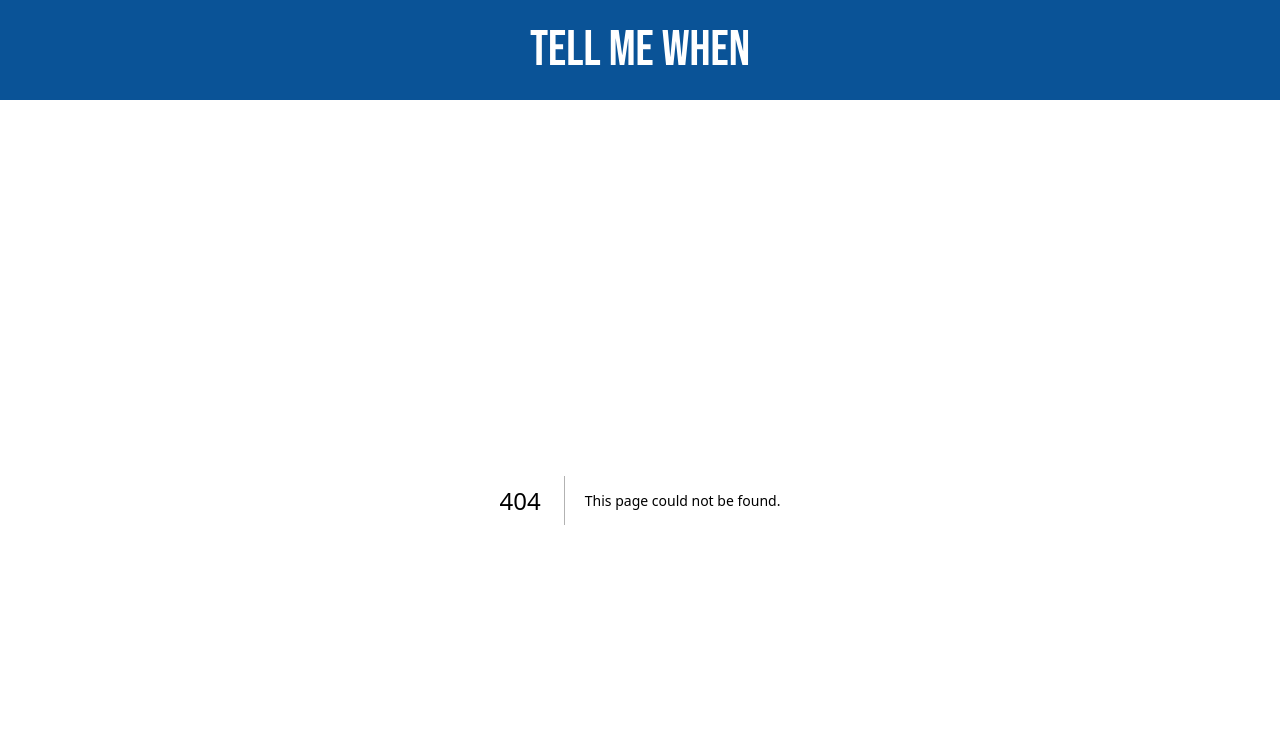
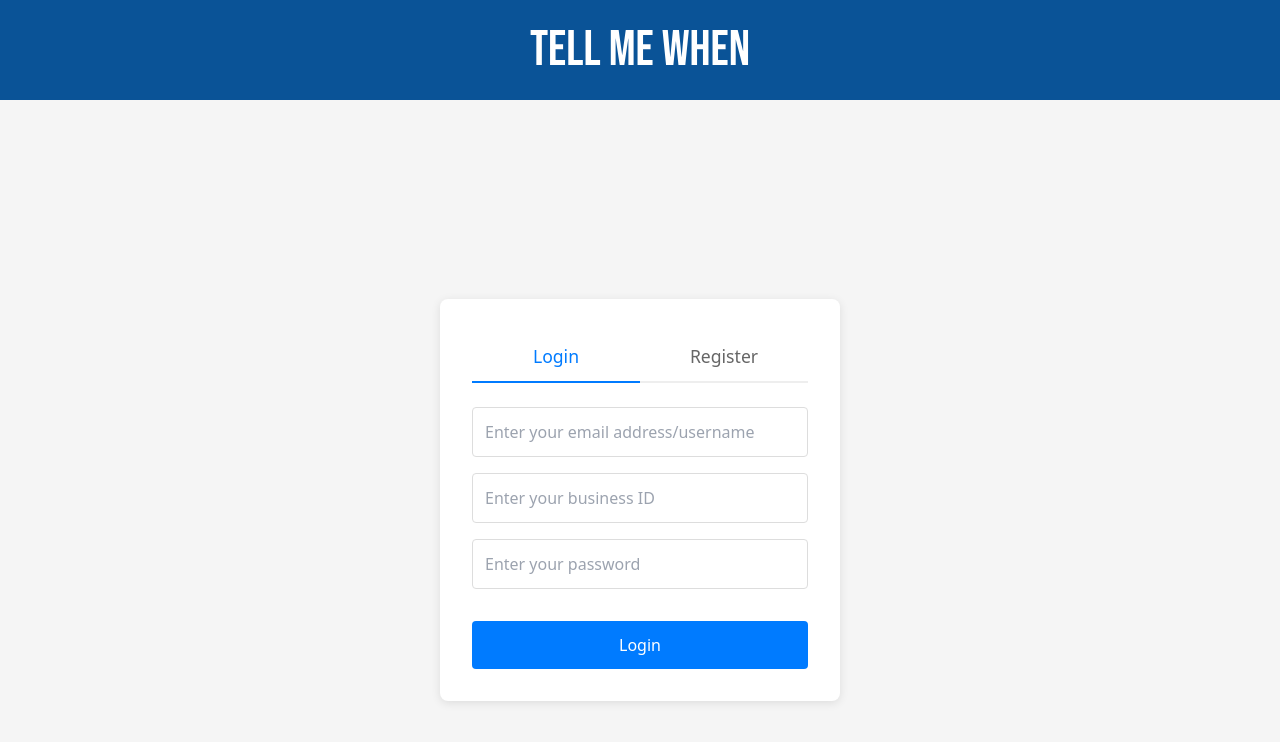
Before and after one commit to HufsaHaq/tellmewhen, a Next.js app in the folder tellmewhen/: page /auth in a window 1280 px wide. Before the commit this address had no page. Shown: the top 742 px of the page. Built offline with nearby package versions, Linux system fonts and the light colour scheme.

Commit message:
Auth page done

```diff
--- /dev/null
+++ b/tellmewhen/src/app/auth/page.jsx
@@ -0,0 +1,242 @@
+'use client'
+import React, { useState } from 'react';
+
+const AuthPage = () => {
+    const [activeTab, setActiveTab] = useState('login');
+    const [email, setEmail] = useState('');
+    const [businessId, setBusinessId] = useState('');
+    const [password, setPassword] = useState('');
+    const [confirmPassword, setConfirmPassword] = useState('');
+    const [errorMessage, setErrorMessage] = useState('');
+
+    const handleSubmit = async (e) => {
+        e.preventDefault();
+        setErrorMessage('');
+
+        if (activeTab === 'register' && password !== confirmPassword) {
+            setErrorMessage("Passwords don't match!");
+            return;
+        }
+
+        try {
+            if (activeTab === 'login') {
+                const response = await fetch('/login', {
+                    method: 'POST',
+                    headers: { 'Content-Type': 'application/json' },
+                    body: JSON.stringify({
+                        username: email,
+                        password: password
+                    })
+                });
+
+                const data = await response.json();
+
+                if (response.ok) {
+                    localStorage.setItem('token', data.accessToken);
+                    window.location.href = '/dashboard';
+                } else {
+                    setErrorMessage(data.error || 'Login failed');
+                }
+            } else {
+                const response = await fetch(`/manage/${businessId}/addUser`, {
+                    method: 'POST',
+                    headers: {
+                        'Authorization': `Bearer ${localStorage.getItem('token')}`,
+                        'Content-Type': 'application/json'
+                    },
+                    body: JSON.stringify({
+                        name: email,
+                        email: email,
+                        Hpassword: password
+                    })
+                });
+
+                const data = await response.json();
+
+                if (response.ok) {
+                    window.location.href = '/login';
+                } else {
+                    setErrorMessage(data.error || 'Registration failed');
+                }
+            }
+        } catch (err) {
+            setErrorMessage('Connection error');
+        }
+    };
+
+
+    return (
+        <div style={styles.container}>
+            <div style={styles.card}>
+                <div style={styles.tabsContainer}>
+                    <button
+                        style={{
+                            ...styles.tabButton,
+                            ...(activeTab === 'login' && styles.activeTab)
+                        }}
+                        onClick={() => {
+                            setActiveTab('login');
+                            setErrorMessage('');
+                        }}
+                    >
+                        Login
+                    </button>
+                    <button
+                        style={{
+                            ...styles.tabButton,
+                            ...(activeTab === 'register' && styles.activeTab)
+                        }}
+                        onClick={() => {
+                            setActiveTab('register');
+                            setErrorMessage('');
+                        }}
+                    >
+                        Register
+                    </button>
+                </div>
+
+                <form style={styles.form} onSubmit={handleSubmit}>
+                    {errorMessage && (
+                        <div style={styles.errorMessage}>
+                            {errorMessage}
+                        </div>
+                    )}
+
+                    <input
+                        type="email"
+                        placeholder="Enter your email address/username"
+                        style={styles.input}
+                        value={email}
+                        onChange={(e) => setEmail(e.target.value)}
+                        required
+                    />
+
+                    <input
+                        type="text"
+                        placeholder="Enter your business ID"
+                        value={businessId}
+                        onChange={(e) => setBusinessId(e.target.value)}
+                        style={styles.input}
+                        required
+                    />
+
+                    <input
+                        type="password"
+                        placeholder="Enter your password"
+                        style={styles.input}
+                        value={password}
+                        onChange={(e) => {
+                            setPassword(e.target.value);
+                            setErrorMessage('');
+                        }}
+                        required
+                    />
+
+                    {activeTab === 'register' && (
+                        <input
+                            type="password"
+                            placeholder="Confirm your password"
+                            style={styles.input}
+                            value={confirmPassword}
+                            onChange={(e) => {
+                                setConfirmPassword(e.target.value);
+                                setErrorMessage('');
+                            }}
+                            required
+                        />
+                    )}
+
+                    <button type="submit" style={styles.submitButton}>
+                        {activeTab === 'login' ? 'Login' : 'Register'}
+                    </button>
+                </form>
+            </div>
+        </div>
+    );
+};
+
+
+const styles = {
+    container: {
+        display: 'flex',
+        justifyContent: 'center',
+        alignItems: 'center',
+        minHeight: '100vh',
+        backgroundColor: '#f5f5f5',
+        padding: '20px',
+    },
+
+
+    card: {
+        backgroundColor: 'white',
+        borderRadius: '8px',
+        boxShadow: '0 2px 10px rgba(0,0,0,0.1)',
+        padding: '2rem',
+        width: '100%',
+        maxWidth: '400px',
+    },
+
+    tabsContainer: {
+        display: 'flex',
+        marginBottom: '1.5rem',
+        borderBottom: '2px solid #eee',
+    },
+
+    tabButton: {
+        flex: 1,
+        padding: '12px',
+        border: 'none',
+        background: 'none',
+        fontSize: '1.1rem',
+        cursor: 'pointer',
+        color: '#666',
+    },
+
+    activeTab: {
+        color: '#007bff',
+        borderBottom: '2px solid #007bff',
+        marginBottom: '-2px',
+    },
+
+    form: {
+        display: 'flex',
+        flexDirection: 'column',
+        gap: '1rem',
+    },
+
+    input: {
+        padding: '12px',
+        border: '1px solid #ddd',
+        borderRadius: '4px',
+        fontSize: '1rem',
+    },
+
+    submitButton: {
+        padding: '12px',
+        backgroundColor: '#007bff',
+        color: 'white',
+        border: 'none',
+        borderRadius: '4px',
+        fontSize: '1rem',
+        cursor: 'pointer',
+        marginTop: '1rem',
+        ':hover': {
+            backgroundColor: '#0056b3',
+        },
+    },
+
+    errorMessage: {
+        color: '#dc3545',
+        backgroundColor: '#f8d7da',
+        padding: '10px',
+        borderRadius: '4px',
+        marginBottom: '1rem',
+        border: '1px solid #f5c6cb',
+        fontSize: '0.9rem',
+    },
+
+
+
+};
+
+export default AuthPage;
```
